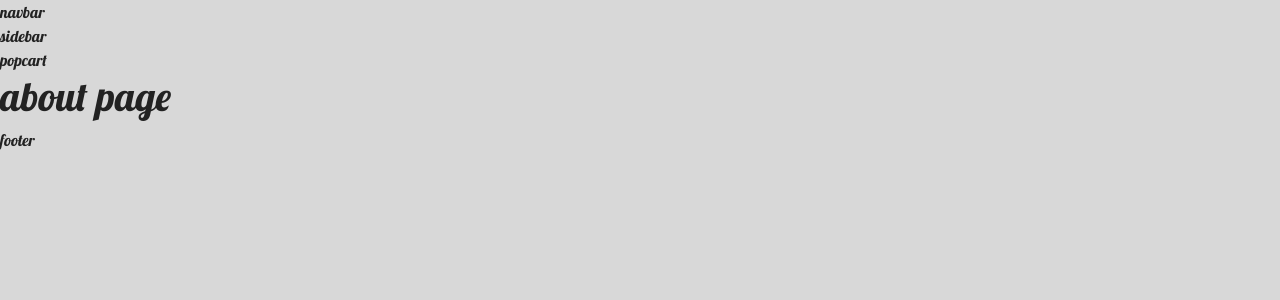
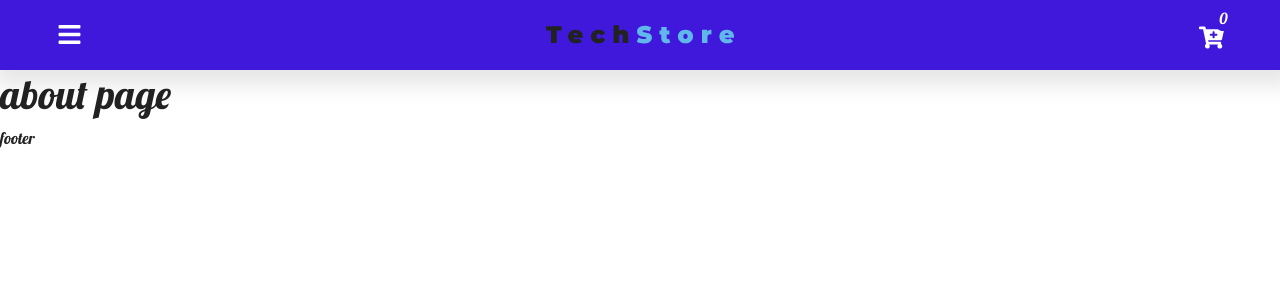
Before and after one commit to muhelsaied/shop, a React (Create React App) app: page /about in a window 1280 px wide. Shown: the top 300 px of the page. Built offline with nearby package versions, Linux system fonts and the light colour scheme.

Commit message:
navbar/side/cart

```diff
--- a/src/App.css
+++ b/src/App.css
@@ -4,7 +4,7 @@
 :root{
   --primaryColor:#3f18dc;
   --blueColor:#5fb7ea;
-  --primaryRGBA:rgba(0,0,0,0.3);
+  --primaryRGBA:rgba(0,0,0,0.1);
   --mainGrey:#d8d8d8;
   --mainWhite:#fff;
   --mainBlack:#222;
@@ -24,7 +24,7 @@
 
 
 body{
-  background: var(--mainGrey) !important;
+  background: var(--mainWhite) !important;
   color: var(--mainBlack) !important;
   text-align: center;
   font-family: 'Lobster',sans-serif,Georgia, 'Times New Roman', Times, serif !important;
--- a/src/components/navbar.js
+++ b/src/components/navbar.js
@@ -1,9 +1,69 @@
-import React from 'react'
+import React from 'react';
+import { FaHome, FaCartPlus, FaBars } from 'react-icons/fa';
+import styled from 'styled-components';
+import { ProductConsumer } from '../context';
+import Logo from '../images/logo.svg'
 
 export default function NavBar() {
   return (
     <div>
-      navbar
+      <ProductConsumer>
+        {
+          value =>{
+          const { cartItems, handleSide, handleCart } = value;
+           return <nav>
+              <NavBarWapper>
+                <div className='nav-center'>
+                  <FaBars className="nav-icons" onClick={handleSide}/>
+                  <img src={Logo} alt='logo_item'/>
+                  <div className='nav-cart'>
+                    <FaCartPlus className='nav-icons' onClick={handleCart}/>
+                    <div className='cart-items'>{cartItems}</div>
+                  </div>
+                </div>
+              </NavBarWapper>
+            </nav>
+            }
+        }
+      </ProductConsumer>
     </div>
   )
 }
+
+const NavBarWapper = styled.nav`
+  font-size:25px;
+  position:-webkit-sticky;
+  position:sticky;
+  top:0;
+  width:100%;
+  padding:1rem 1.25rem;
+  background:var(--primaryColor);
+  box-shadow:5px 5px 20px 10px var(--primaryRGBA);
+    .nav-center{
+      display:flex;
+      justify-content:space-between;
+      align-items:center;
+      margin: 0 auto;
+      top:0;
+      max-width:1167px;
+      color:var(--mainWhite);
+
+    }
+      .nav-icons{
+        cursor: pointer;
+      }
+      .nav-cart{
+        position:relative;
+      }
+        .cart-items{
+          font-size:.95rem;
+          color:var(--mainWhite);
+          background:var(--primaryColor);
+          position:absolute;
+          top:-8px;
+          right:-9px;
+          padding:0 5px;
+          border-radius: 50%;
+        }
+
+`
--- a/src/components/popcart.js
+++ b/src/components/popcart.js
@@ -1,9 +1,43 @@
-import React from 'react'
+import React, { Component } from 'react';
+import { ProductConsumer } from '../context';
+import styled from 'styled-components';
 
-export default function POPCart() {
-  return (
-    <div>
-      popcart
-    </div>
-  )
-}
+export default function PopCart(){
+        return (
+            <ProductConsumer>
+                {
+                    value =>{
+                        const { closeCart, cartOpen, cart } = value;
+                        return(
+                            <CartWrapper show = {cartOpen} onClick={closeCart}>
+                                    <p>cart items</p>
+                            </CartWrapper>
+                        )
+                    }
+                }
+            </ProductConsumer>
+        );
+      }
+const CartWrapper = styled.div`
+    position: absolute;
+    right: 10px;
+    top: 75px;
+    z-index:100;
+    background: var(--primaryColor);
+    color: var(--mainWhite);
+    border-radius: 10px;
+    max-width: 400px;
+    width:100%;
+    opacity:${props=>props.show?"1":"0"};
+    /* width: ${props=>props.show?"100%":"0"}; */
+    text-align:center;
+    box-shadow: 1px 10px 26px 1px var(--primaryRGBA);
+    transition: var(--easeTransition);
+    transform:${props=>props.show?"translateY(0)":"translateY(1300%)"};
+
+    @media (max-width: 680px){
+      right: 0;
+      border-radius:1px;
+      top:71px;
+    }
+    `;
--- a/src/components/sidebar.js
+++ b/src/components/sidebar.js
@@ -1,9 +1,68 @@
-import React from 'react'
-
+import React from 'react';
+import styled from 'styled-components';
+import { Link } from 'react-router-dom'
+import { ProductConsumer } from '../context'
 export default function SideBar() {
   return (
-    <div>
-      sidebar
-    </div>
+    <ProductConsumer>
+      {
+        value => {
+          const { sidbarOpen, links, handleSide } =value;
+          return (
+          <SideWrapper show={sidbarOpen}>
+            <ul>
+                {links.map(link =>{
+                  return(
+                  <li key = {link.id} >
+                  <Link
+                    to = {link.path}
+                    className="side-link">
+                    {link.text}
+                    </Link>
+                </li>
+                  )
+                })
+              }
+            </ul>
+          </SideWrapper>
+          )}
+      }
+    </ProductConsumer>
   )
 }
+
+const SideWrapper = styled.nav`
+  position: fixed;
+  top:69px;
+  z-index:100;
+  left:0;
+  width:100%;
+  height:100%;
+  background:var(--primaryColor);
+  transition: var(--easeTransition);
+  transform:${props => props.show ?"translateX(0)": "translateX(-100%)"};
+  ul{
+    list-style:none;
+    padding:0 !important;
+    margin:0 !important;
+  }
+    .side-link{
+      display:block;
+      font-size:1.5rem;
+      text-transform:capitalize;
+      color:var(--mainWhite);
+      padding:0.5rem 1.5rem;
+      background:transparent;
+      transition: var(--easeTransition);
+      text-decoration:none;
+    }
+      .side-link:hover{
+        color:var(--mainWhite);
+        padding-left:2.5rem;
+        background:var(--primaryColor);
+      }
+
+@media (min-width: 680px){
+  width:20rem;
+}
+`;
--- a/src/context/context.js
+++ b/src/context/context.js
@@ -1,5 +1,5 @@
 import React, { Component } from 'react'
-
+import { linkData } from './linkData'
 const ProductContext = React.createContext();
 
 
@@ -7,7 +7,8 @@ class ProductProvider extends Component{
     state={
         sidbarOpen:false,
         cartOpen:false,
-        cartItems:0
+        cartItems:0,
+        links:linkData
     }
 // side bar toggle
 handleSide = () =>{
--- /dev/null
+++ b/src/context/linkData.js
@@ -0,0 +1,28 @@
+export const linkData =
+[
+    {
+        id:1,
+        text:'home',
+        path:'/'
+    },
+    {
+        id:2,
+        text:'about',
+        path:'/about'
+    },
+    {
+        id:3,
+        text:'products',
+        path:'/product'
+    },
+    {
+        id:4,
+        text:'contact',
+        path:'/contact'
+    },
+    {
+        id:5,
+        text:'cart',
+        path:'/cart'
+    }
+]
```
